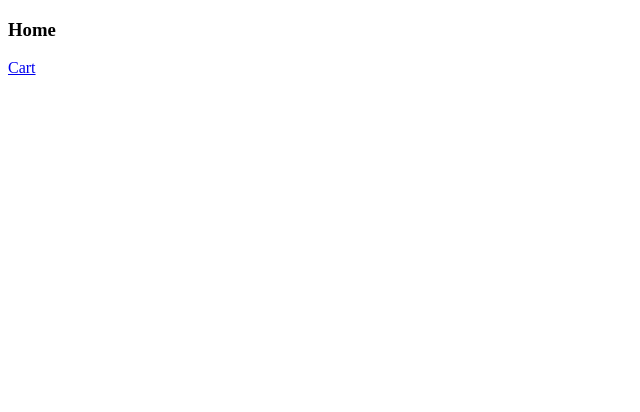
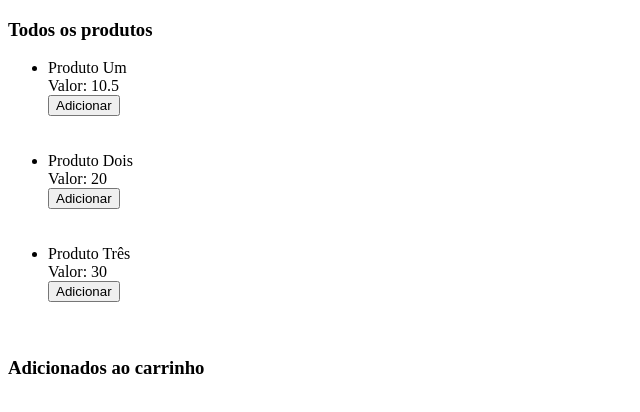
Before and after one commit to Carolkuma/react_learnttoday, a React (Create React App) app in the folder shopping-cart/: page / in a window 1280 px wide. Shown: the top 412 px of the page, without its empty margins (0-640 px from the left). Built offline with nearby package versions, Linux system fonts and the light colour scheme.

Commit message:
shopping cart structure

```diff
--- a/shopping-cart/package.json
+++ b/shopping-cart/package.json
@@ -8,8 +8,10 @@
     "@testing-library/user-event": "^7.1.2",
     "react": "^16.13.1",
     "react-dom": "^16.13.1",
+    "react-redux": "^7.2.1",
     "react-router-dom": "^5.2.0",
-    "react-scripts": "3.4.3"
+    "react-scripts": "3.4.3",
+    "redux": "^4.0.5"
   },
   "scripts": {
     "start": "react-scripts start",
--- a/shopping-cart/src/components/ItemList/index.js
+++ b/shopping-cart/src/components/ItemList/index.js
@@ -0,0 +1,84 @@
+import React from 'react';
+import { useSelector, useDispatch } from 'react-redux';
+
+function addItemAction(title) {
+  return { type: 'ADD_ITEM', title: title }
+}
+
+export default function ItemsList() {
+  const allProducts = {
+    data: [
+      {
+        id: '001',
+        name: 'Produto Um',
+        value: 10.5,
+      },
+      {
+        id: '002',
+        name: 'Produto Dois',
+        value: 20.00,
+      },
+      {
+        id: '003',
+        name: 'Produto Três',
+        value: 30,
+      },
+    ],
+  };
+
+
+  const items = useSelector(state => state.data);
+  const dispatch = useDispatch();
+
+  function handleAddItem(item) {
+    console.log(item.id);
+    // procurar em items, se aquele id já foi adicionado ao carrinho
+
+    // se nao, adiicono o item:
+    item.qty = 1;
+    dispatch(addItemAction(item));
+
+    // se sim, somo 1 na quantidade do item
+
+  }
+
+
+  return (
+    <>
+      <h3>Todos os produtos</h3>
+      <form>
+        <ul>
+          { allProducts.data.map(item =>
+            <li key={item.name}>
+              { item.name }
+              <br />
+              Valor: { item.value }
+              <br />
+                <button onClick={() => handleAddItem(item)} type="button">
+                Adicionar
+              </button>
+              <br /> <br /> <br />
+            </li>)
+          }
+        </ul>
+      </form>
+
+      <h3>Adicionados ao carrinho</h3>
+      <form>
+        <ul>
+          { items.map(item =>
+            <li key={item.name}>
+              { item.name }
+              <br />
+              Valor: { item.value }
+              <br />
+              Qtd: { item.qty }
+              <br /> <br /> <br />
+            </li>)
+          }
+        </ul>
+      </form>
+
+    </>
+  )
+}
--- a/shopping-cart/src/pages/Cart/index.js
+++ /dev/null
@@ -1,16 +0,0 @@
-import React from 'react';
-import { Link } from 'react-router-dom';
-
-function Cart() {
-  return (
-    <>
-      <h3>Cart</h3>
-
-      <Link to='/'>
-        Home
-      </Link>
-    </>
-  );
-}
-
-export default Cart;
--- a/shopping-cart/src/pages/Home/index.js
+++ b/shopping-cart/src/pages/Home/index.js
@@ -1,14 +1,15 @@
 import React from 'react';
-import { Link } from 'react-router-dom';
+import { Provider } from 'react-redux';
+
+import store from '../../store';
+import ItemList from '../../components/ItemList';
 
 function Home() {
   return (
     <>
-      <h3>Home</h3>
-
-      <Link to='/cart'>
-        Cart
-      </Link>
+      <Provider store={store}>
+        <ItemList />
+      </Provider>
     </>
   );
 }
--- a/shopping-cart/src/routes.js
+++ b/shopping-cart/src/routes.js
@@ -2,13 +2,11 @@ import React from 'react';
 import { BrowserRouter, Route } from 'react-router-dom';
 
 import Home from './pages/Home';
-import Cart from './pages/Cart';
 
 function Routes() {
     return (
         <BrowserRouter>
             <Route path="/" exact component={ Home } />
-            <Route path="/cart" component={ Cart } />
        </BrowserRouter>
     )
 }
--- a/shopping-cart/src/store/index.js
+++ b/shopping-cart/src/store/index.js
@@ -0,0 +1,18 @@
+import { createStore } from 'redux';
+
+const INITIAL_STATE = {
+  data: [],
+};
+
+function items(state = INITIAL_STATE, action) {
+  switch (action.type) {
+    case 'ADD_ITEM':
+      return { ...state, data: [...state.data, action.title] };
+    default:
+      return state;
+  }
+}
+
+const store = createStore(items);
+
+export default store;
```
Also changed, not shown: 1 other file (tests, documents, lock files or other folders).
